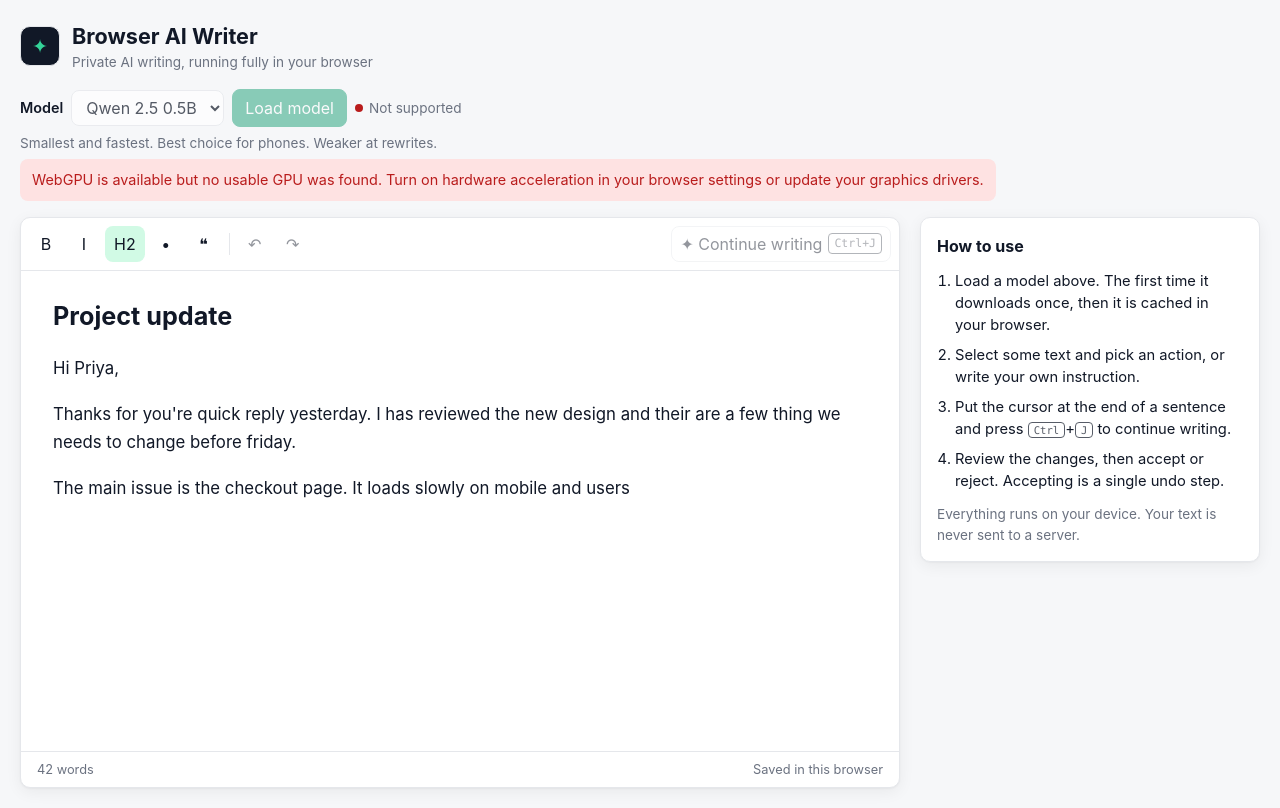
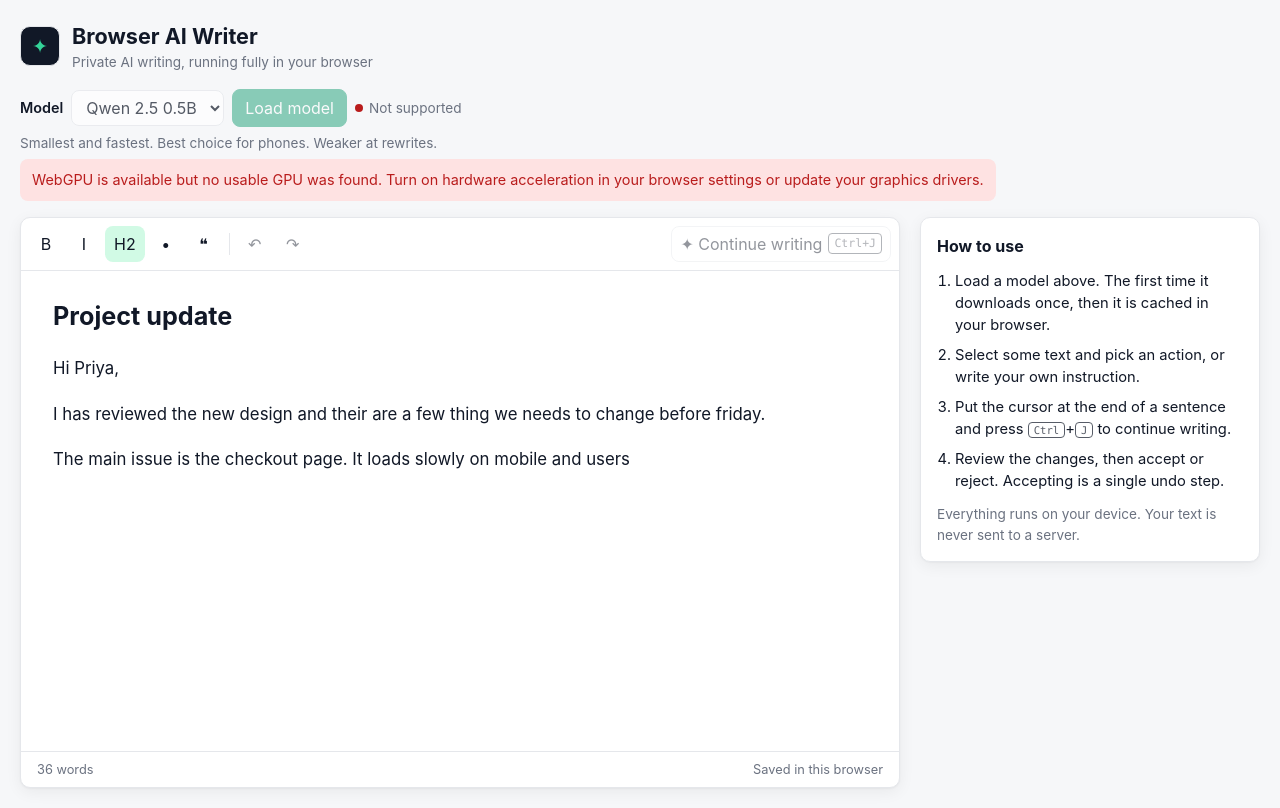
Before and after one commit to Shahzama/browser-ai-writer, a React (Vite) app: page / in a window 1280 px wide. Built offline with nearby package versions, Linux system fonts and the light colour scheme.

Commit message:
Use the sample sentence that both default models fix cleanly

```diff
--- a/src/App.tsx
+++ b/src/App.tsx
@@ -27,7 +27,7 @@ import { prefersSmallModel } from "./lib/device";
 const STARTER_CONTENT = `
 <h2>Project update</h2>
 <p>Hi Priya,</p>
-<p>Thanks for you're quick reply yesterday. I has reviewed the new design and their are a few thing we needs to change before friday.</p>
+<p>I has reviewed the new design and their are a few thing we needs to change before friday.</p>
 <p>The main issue is the checkout page. It loads slowly on mobile and users</p>
 `;
 
```
